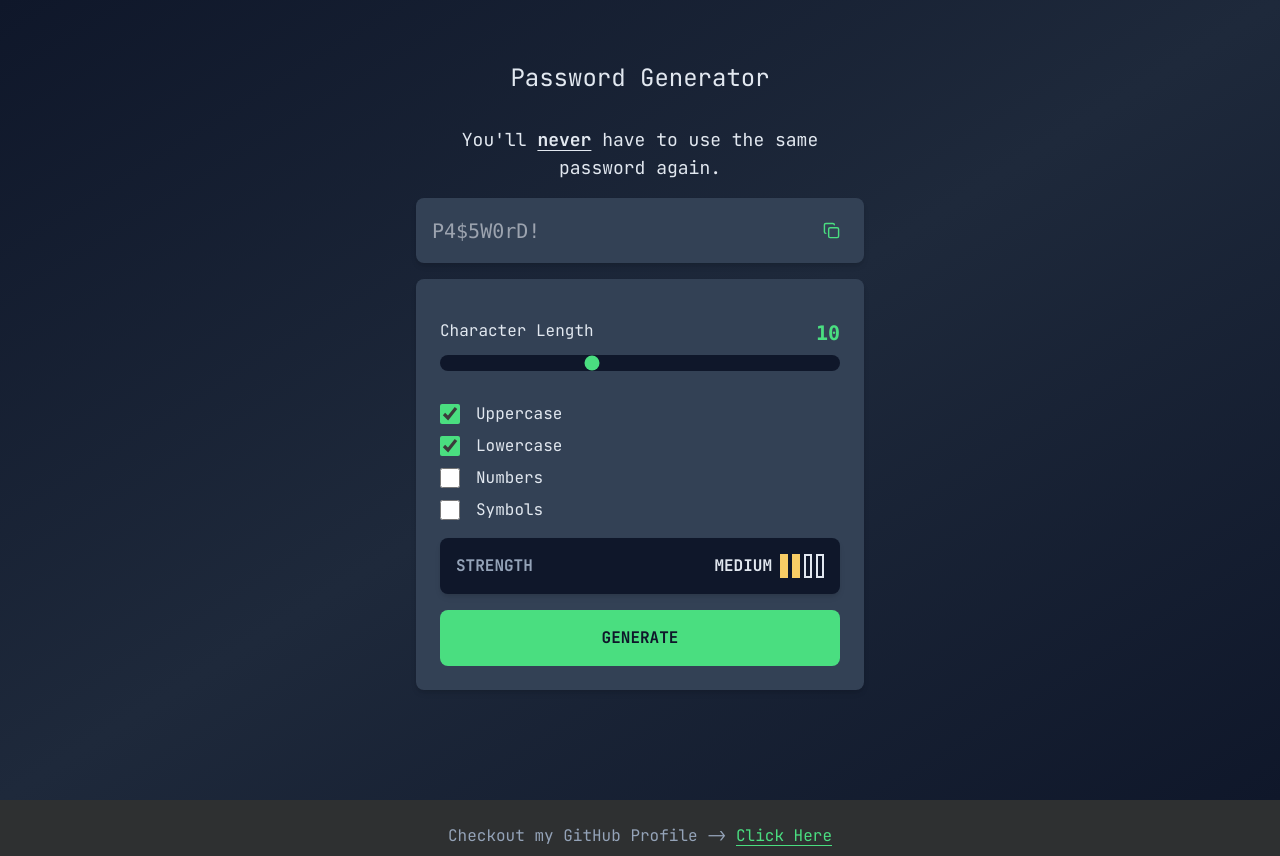
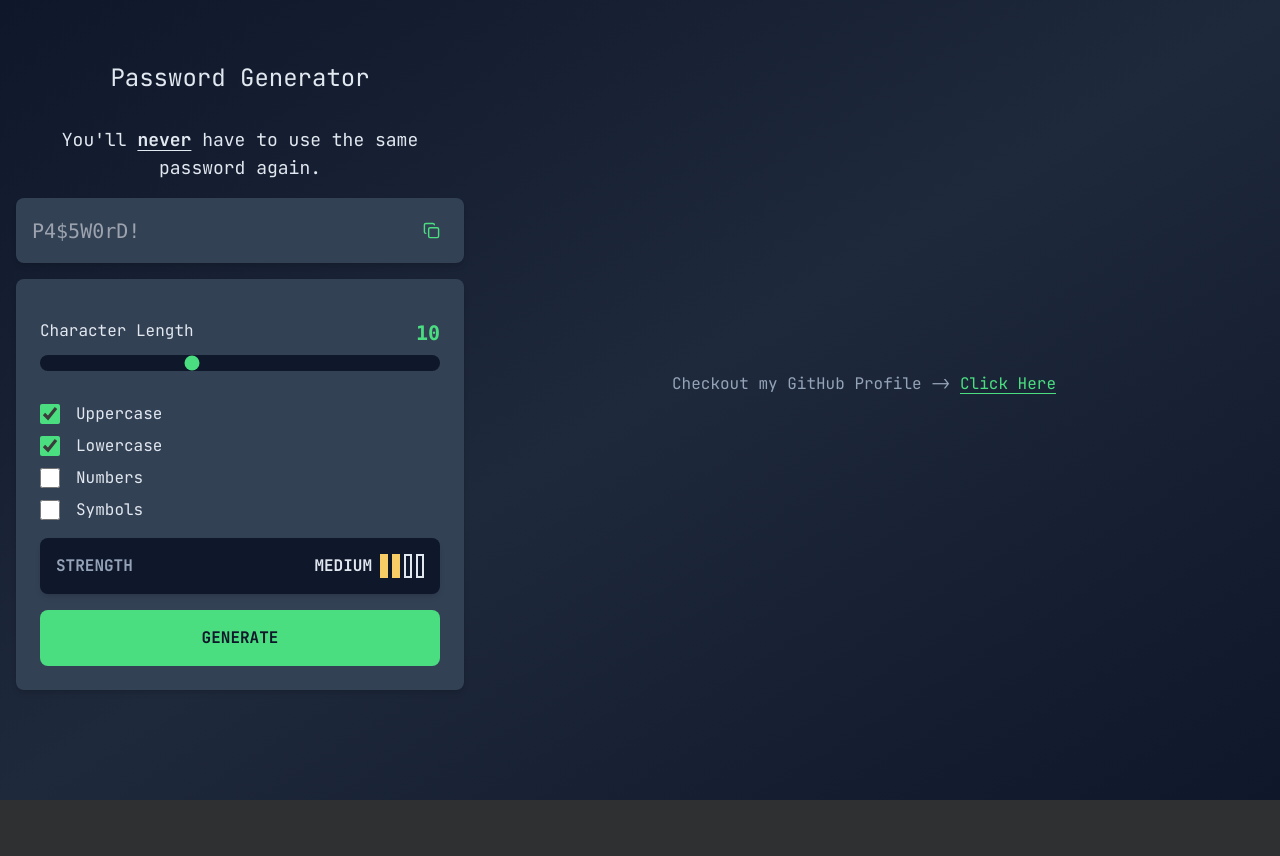
Before and after one commit to Clotho-ex/password-generator, a React (Vite) app: page / in a window 1280 px wide. After the commit the page ends 800 px from the top, so only its background shows below. Built offline with nearby package versions, Linux system fonts and the light colour scheme.

Commit message:
Move Footer component inside main container

```diff
--- a/src/App.jsx
+++ b/src/App.jsx
@@ -21,8 +21,8 @@ function App() {
             </p>
             <PasswordGenerator />
           </article>
+        <Footer />
         </main>
-        <Footer />
       </ErrorBoundary>
     </>
   );
```
